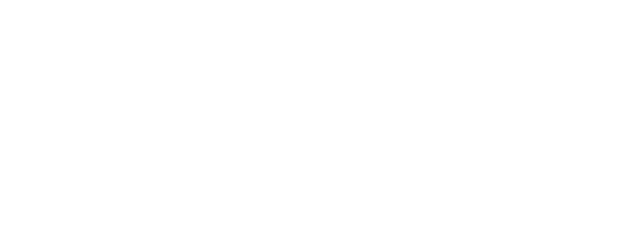
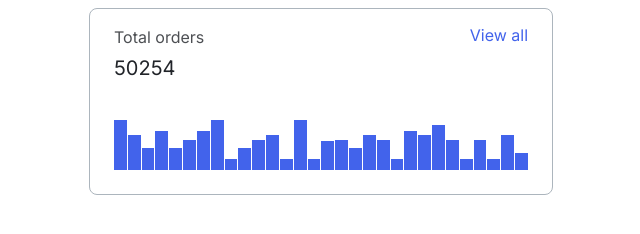
Before and after one commit to js-tasks-ru/htmlcss-20220811_exisego, a website: page 04-lection2/01-histogram/index.html in a window 1280 px wide. Shown: the whole page, without its empty margins (319-959 px from the left). Drawn offline with Linux system fonts and the light colour scheme.

Commit message:
Added histogram component

```diff
--- a/04-lection2/01-histogram/histogram.css
+++ b/04-lection2/01-histogram/histogram.css
@@ -0,0 +1,56 @@
+.histogram {
+    margin: 0 400px;
+    background-color: var(--white);
+    box-sizing: border-box;
+    border: 1px solid var(--grey-3);
+    border-radius: 8px;
+    padding: 16px 24px 24px 24px;
+    font-family: 'Inter', sans-serif;
+}
+
+.histogram__header {
+    display: flex;
+    justify-content: space-between;
+}
+
+.histogram__title {
+    display: flex;
+    flex-direction: column;
+    gap: 6px;
+}
+
+.histogram__orders {
+    font-weight: 400;
+    font-size: 16px;
+    line-height: 24px;
+    color: var(--black);
+    opacity: 0.8;
+}
+
+.histogram__value {
+    font-weight: 400;
+    font-size: 20px;
+    line-height: 26px;
+    color: var(--black);
+}
+
+.histogram__links > a {
+    font-size: 16px;
+    font-weight: 400;
+    color: var(--blue);
+    text-decoration: none;
+}
+
+.histogram__graph {
+    display: flex;
+    align-items: flex-end;
+    gap: 1px;
+    height: 50px;
+    width: 100%;
+    margin-top: 39px;
+}
+
+.histogram__item {
+    background-color: var(--blue);
+    flex-grow: 1;
+}
--- a/04-lection2/01-histogram/index.html
+++ b/04-lection2/01-histogram/index.html
@@ -6,6 +6,48 @@
         <link rel="stylesheet" href="./histogram.css">
     </head>
     <body>
-
+<div class="histogram">
+    <div class="histogram__header">
+        <div class="histogram__title">
+            <div class="histogram__orders">Total orders</div>
+            <div class="histogram__value">50254</div>
+        </div>
+        <div class="histogram__links">
+            <a href="#">View all</a>
+        </div>
+    </div>
+    <div class="histogram__graph">
+        <div class="histogram__item" style="height: 100%"></div>
+        <div class="histogram__item" style="height: 70%"></div>
+        <div class="histogram__item" style="height: 44%"></div>
+        <div class="histogram__item" style="height: 78%"></div>
+        <div class="histogram__item" style="height: 44%"></div>
+        <div class="histogram__item" style="height: 60%"></div>
+        <div class="histogram__item" style="height: 78%"></div>
+        <div class="histogram__item" style="height: 100%"></div>
+        <div class="histogram__item" style="height: 22%"></div>
+        <div class="histogram__item" style="height: 44%"></div>
+        <div class="histogram__item" style="height: 60%"></div>
+        <div class="histogram__item" style="height: 70%"></div>
+        <div class="histogram__item" style="height: 22%"></div>
+        <div class="histogram__item" style="height: 100%"></div>
+        <div class="histogram__item" style="height: 22%"></div>
+        <div class="histogram__item" style="height: 58%"></div>
+        <div class="histogram__item" style="height: 60%"></div>
+        <div class="histogram__item" style="height: 44%"></div>
+        <div class="histogram__item" style="height: 70%"></div>
+        <div class="histogram__item" style="height: 60%"></div>
+        <div class="histogram__item" style="height: 22%"></div>
+        <div class="histogram__item" style="height: 78%"></div>
+        <div class="histogram__item" style="height: 70%"></div>
+        <div class="histogram__item" style="height: 90%"></div>
+        <div class="histogram__item" style="height: 60%"></div>
+        <div class="histogram__item" style="height: 22%"></div>
+        <div class="histogram__item" style="height: 60%"></div>
+        <div class="histogram__item" style="height: 22%"></div>
+        <div class="histogram__item" style="height: 70%"></div>
+        <div class="histogram__item" style="height: 34%"></div>
+    </div>
+</div>
     </body>
 </html>
```
